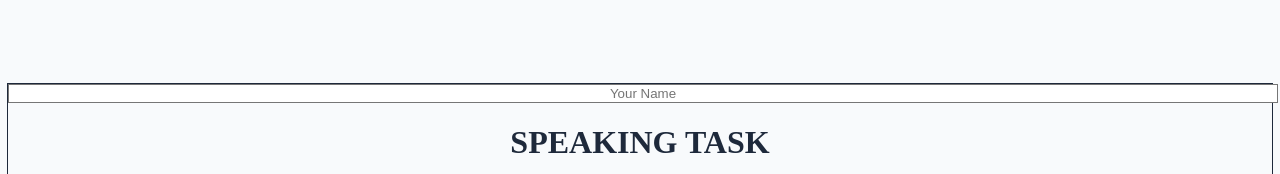
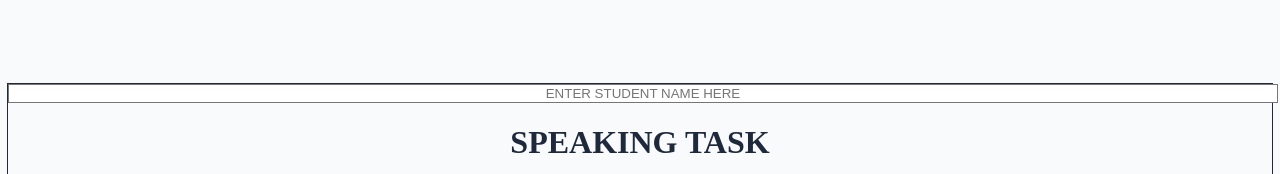
Before and after one commit to raulmorazanmejia/ProAppGemini, a Next.js app: page / in a window 1280 px wide. Shown: the part 236-410 px from the top of the page. Built offline with nearby package versions, Linux system fonts and the light colour scheme; no server answers; the database is empty.

Commit message:
Update page.js

```diff
--- a/app/page.js
+++ b/app/page.js
@@ -3,7 +3,8 @@ import { useState, useEffect, useRef } from 'react'
 import { createClient } from '@supabase/supabase-js'
 import { Mic, Square } from 'lucide-react'
 
-// THE ENGINE - HARDCODED DIRECTLY IN THE FILE
+console.log("!!! ATTENTION: THE NEW ENGINE IS RUNNING !!!") // <--- THE SHOUT
+
 const supabase = createClient(
   'https://twtlrehxjmduihfgmvul.supabase.co',
   'sb_publishable_z_0bdiRubPVFWXscS6P6jw_Nipjt_69656166316238322d366366342d346430342d613239632d393165306631613936663235'
@@ -18,6 +19,7 @@ export default function StudentPage() {
 
   useEffect(() => {
     async function getTask() {
+      console.log("Fetching from:", 'https://twtlrehxjmduihfgmvul.supabase.co')
       const { data } = await supabase.from('assignments').select('*').limit(1).maybeSingle()
       if (data) setAssignment(data)
     }
@@ -42,14 +44,15 @@ export default function StudentPage() {
     setStatus('recording')
   }
 
-  if (status === 'success') return <div className="min-h-screen flex items-center justify-center font-sans"><h1>Sent! Well done.</h1></div>
+  if (status === 'success') return <div className="min-h-screen flex items-center justify-center"><h1>Sent! Well done.</h1></div>
 
   return (
     <div className="min-h-screen flex flex-col items-center justify-center p-6 bg-slate-50 font-sans">
       <div className="max-w-md w-full bg-white rounded-3xl shadow-xl p-10 text-center border">
-        <input type="text" placeholder="Your Name" className="w-full p-4 border rounded-2xl mb-8 text-center font-bold" value={studentName} onChange={(e) => setStudentName(e.target.value)} />
+        {/* I changed this placeholder text to prove it's the new version */}
+        <input type="text" placeholder="ENTER STUDENT NAME HERE" className="w-full p-4 border rounded-2xl mb-8 text-center font-bold" value={studentName} onChange={(e) => setStudentName(e.target.value)} />
         <h1 className="text-2xl font-black mb-2 uppercase">{assignment?.title || "Speaking Task"}</h1>
-        <p className="bg-slate-50 p-6 rounded-2xl italic mb-10 border font-medium text-slate-600">"{assignment?.prompt_text || "Waiting for your teacher..."}"</p>
+        <p className="bg-slate-50 p-6 rounded-2xl italic mb-10 border font-medium">"{assignment?.prompt_text || "Waiting for your teacher..."}"</p>
         <button onClick={status === 'recording' ? () => mediaRecorder.current.stop() : startRecording} className={`w-24 h-24 rounded-full flex items-center justify-center text-white shadow-xl ${status === 'recording' ? 'bg-red-500 animate-pulse' : 'bg-blue-600'}`}>
           {status === 'recording' ? <Square size={36} /> : <Mic size={36} />}
         </button>
```
